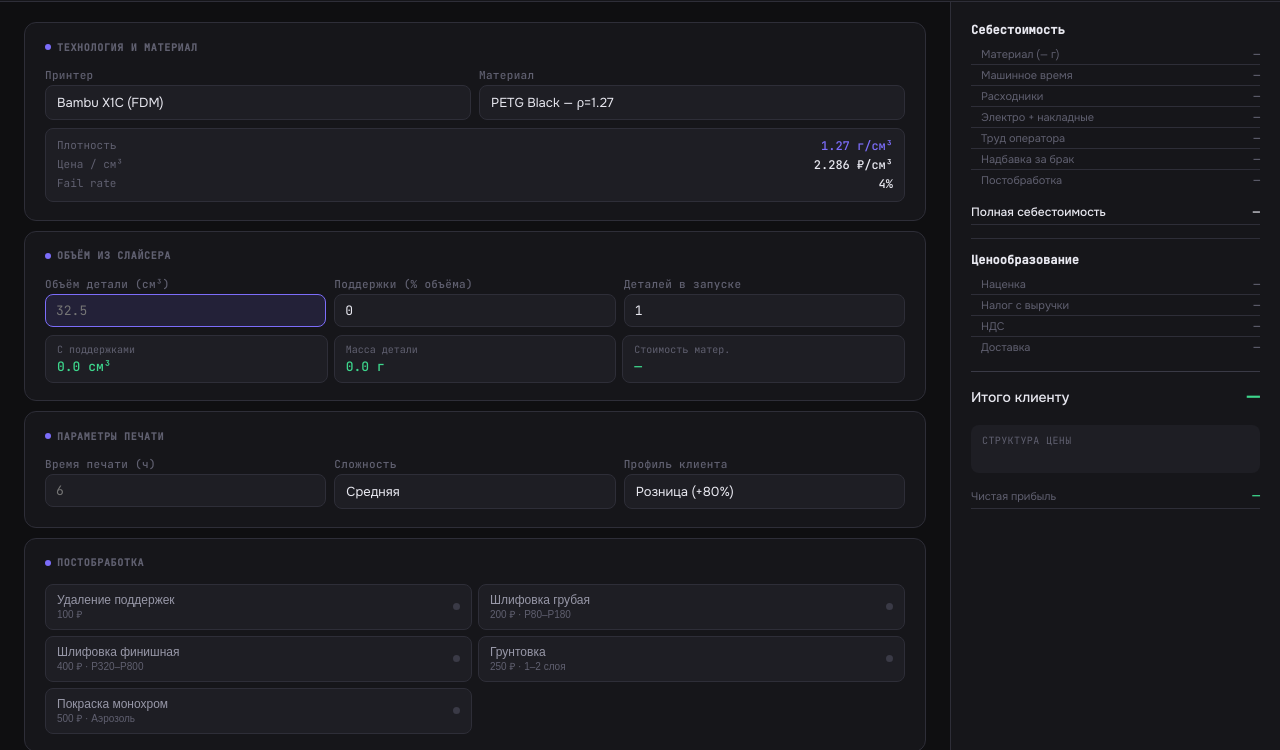
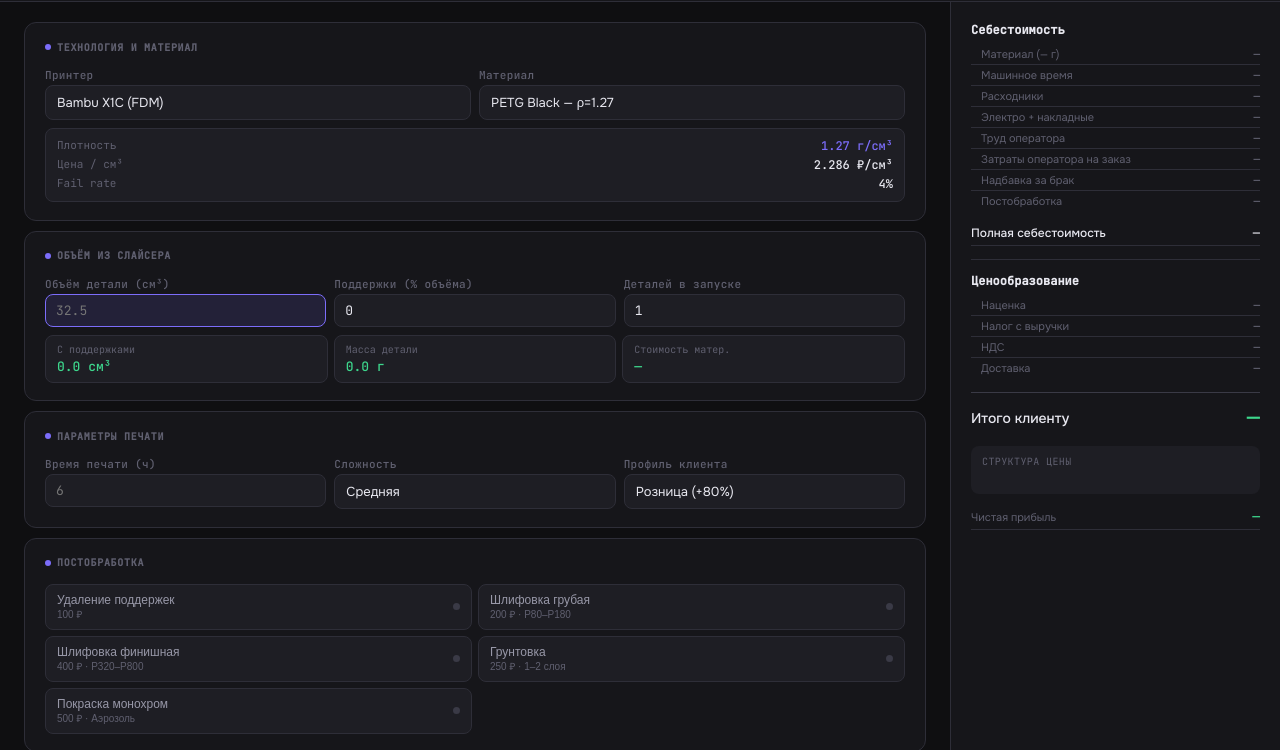
Before and after one commit to 3dshopcenter/my-3d-calc, a website: page public/index.html in a window 1280 px wide. Both pictures are taken after a click on the button "Заказ". Shown: the part 50-800 px from the top of the page. Drawn offline with Linux system fonts and the light colour scheme.

Commit message:
add operator order cost = print time / 100 x rate

```diff
--- a/public/index.html
+++ b/public/index.html
@@ -426,6 +426,7 @@ html,body{height:100%;background:var(--bg);color:var(--text)}
       <div class="rl sub"><span class="rn">Расходники</span><span class="rv" id="res-cons">—</span></div>
       <div class="rl sub"><span class="rn">Электро + накладные</span><span class="rv" id="res-infra">—</span></div>
       <div class="rl sub"><span class="rn">Труд оператора</span><span class="rv" id="res-labor">—</span></div>
+      <div class="rl sub"><span class="rn">Затраты оператора на заказ</span><span class="rv" id="res-oplabor">—</span></div>
       <div class="rl sub"><span class="rn">Надбавка за брак</span><span class="rv" id="res-risk">—</span></div>
       <div class="rl sub"><span class="rn">Постобработка</span><span class="rv" id="res-post">—</span></div>
     </div>
@@ -800,7 +801,7 @@ function calcOrder(){
   el('d-mass').textContent=massG.toFixed(1)+' г';
   el('d-mcost').textContent=vol>0?fmt(matCost):'—';
   if(!printer||!mat||!profile||vol===0||time===0){
-    ['res-mat','res-mach','res-cons','res-infra','res-labor','res-risk','res-post','res-cost','res-markup','res-tax','res-vat','res-ship','res-final','res-profit'].forEach(id=>{var e=el(id);if(e)e.textContent='—';});
+    ['res-mat','res-mach','res-cons','res-infra','res-labor','res-oplabor','res-risk','res-post','res-cost','res-markup','res-tax','res-vat','res-ship','res-final','res-profit'].forEach(id=>{var e=el(id);if(e)e.textContent='—';});
     el('rs-mass').textContent='—'; el('res-note').textContent='';
     el('res-minwarn').style.display='none';
     el('res-stack').innerHTML=''; el('res-legend').innerHTML=''; return;
@@ -810,11 +811,13 @@ function calcOrder(){
   var consCost=(time*2)/qty;
   var infraCost=(time*(ohPerHr()+(printer.watt/1000)*(printer.kwh||6)))/qty;
   var labCost=(laborTime()*complexity/60)*laborRate()/qty;
+  var opOrderCost=(time/100)*laborRate();
   var f=failRate/100;
   var base=matCost+machCost+consCost+infraCost+labCost;
   var riskCost=base*f/(1-f);
   var ppTotal=Object.values(selPP).reduce((a,b)=>a+b,0)+extra;
-  var cost=base+riskCost+ppTotal;
+  var cost=base+riskCost+opOrderCost+ppTotal;
+
   var mk=profile.markup/100, tx=profile.tax/100, vt=(profile.vat||0)/100;
   var pNoVat=cost*(1+mk)/(1-tx);
   var mkAmt=pNoVat-cost, txAmt=pNoVat*tx, vtAmt=pNoVat*vt;
@@ -826,7 +829,7 @@ function calcOrder(){
   var margin=final>0?Math.round(profit/final*100):0;
   var s=(id,v)=>{var e=el(id);if(e)e.textContent=v;};
   s('res-mat',fmt(matCost)); s('res-mach',fmt(machCost)); s('res-cons',fmt(consCost));
-  s('res-infra',fmt(infraCost)); s('res-labor',fmt(labCost)); s('res-risk',fmt(riskCost));
+  s('res-infra',fmt(infraCost)); s('res-labor',fmt(labCost)); s('res-oplabor',fmt(opOrderCost)); s('res-risk',fmt(riskCost));
   s('res-post',ppTotal>0?fmt(ppTotal):'—'); s('res-cost',fmt(cost));
   s('res-markup','+'+fmt(mkAmt)); s('res-tax','−'+fmt(txAmt));
   s('res-vat',vtAmt>0?'+'+fmt(vtAmt):'—'); s('res-ship',ship>0?'+'+fmt(ship):'—');
@@ -836,7 +839,7 @@ function calcOrder(){
   if(isMin)el('res-minwarn').textContent='Мин. цена профиля '+fmtN(profile.min)+' ₽ — применена';
   var segs=[
     {l:'Материал',v:matCost,c:'#378ADD'},{l:'Машина',v:machCost+consCost,c:'#1D9E75'},
-    {l:'Накладные',v:infraCost,c:'#BA7517'},{l:'Труд',v:labCost,c:'#7F77DD'},
+    {l:'Накладные',v:infraCost,c:'#BA7517'},{l:'Труд',v:labCost,c:'#7F77DD'},{l:'Затр.опер.',v:opOrderCost,c:'#5DCAA5'},
     {l:'Риск',v:riskCost,c:'#E24B4A'},{l:'Постобр.',v:ppTotal,c:'#D85A30'},
     {l:'Наценка',v:mkAmt,c:'#3dd68c'},{l:'Налог',v:txAmt+vtAmt,c:'#606070'}
   ].filter(sg=>sg.v>0.5);
```
